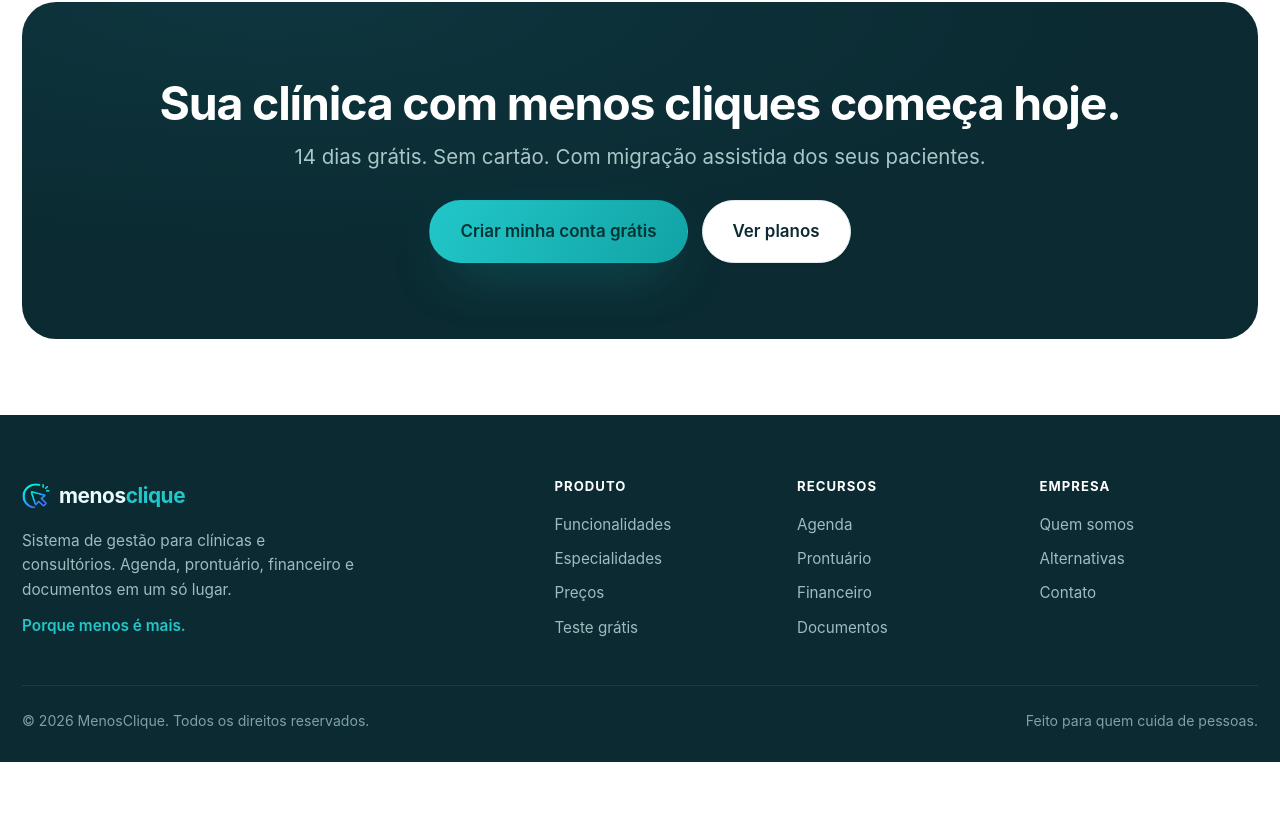
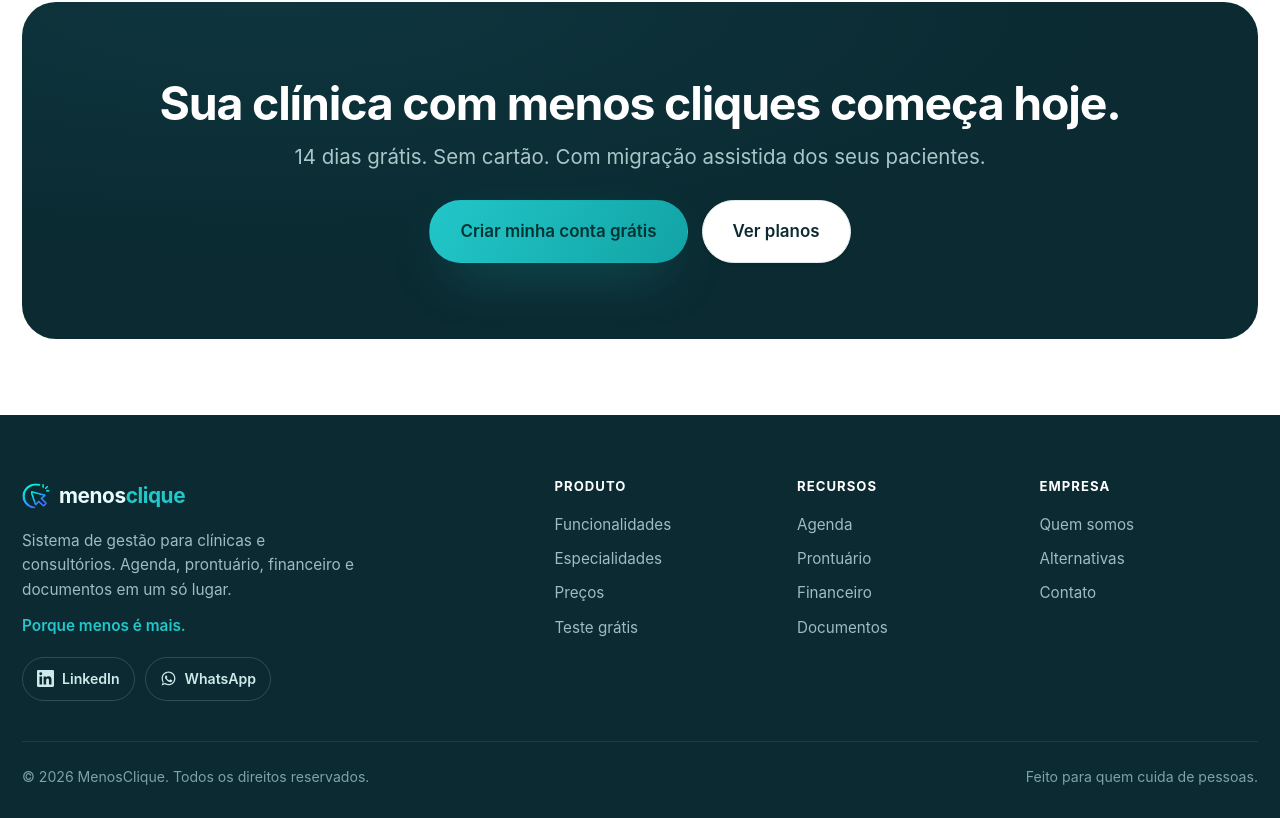
Before and after one commit to richardriviere-dev/menosclique-site, an Astro site: page / in a window 1280 px wide. Shown: the part 5878-6696 px from the top of the page. Before the commit the page ends 6640 px from the top, so only its background shows below. Built offline with nearby package versions, Linux system fonts and the light colour scheme; Astro itself is replaced by a stand-in of ours; a web font is replaced by a local one.

Commit message:
Rodape: perfis oficiais (LinkedIn e WhatsApp) como link visivel
O sameAs declara a entidade para as maquinas, mas o Google pesa mais um link
real e o visitante precisa de um caminho para conferir a empresa antes de
assinar. Pilulas com alvo de toque de 44px, em todas as paginas.

Co-Authored-By: Claude Fable 5.1 <noreply@anthropic.com>

```diff
--- a/src/layouts/Base.astro
+++ b/src/layouts/Base.astro
@@ -214,6 +214,20 @@ const softwareSchema = {
           <div class="foot__logo"><img src="/menosclique-icon.png" alt="" width="30" height="30" /><span>menos<b>clique</b></span></div>
           <p>Sistema de gestão para clínicas e consultórios. Agenda, prontuário, financeiro e documentos em um só lugar.</p>
           <p class="foot__slogan">Porque menos é mais.</p>
+          <!-- Perfis oficiais: link REAL (o Google pesa mais que a declaração em sameAs)
+               e caminho para o visitante conferir a empresa antes de assinar. -->
+          <div class="foot__social">
+            <a href="https://www.linkedin.com/company/menosclique/" target="_blank" rel="noopener me"
+               aria-label="MenosClique no LinkedIn" title="MenosClique no LinkedIn">
+              <svg viewBox="0 0 24 24" fill="currentColor" aria-hidden="true"><path d="M20.45 20.45h-3.56v-5.57c0-1.33-.03-3.04-1.85-3.04-1.86 0-2.14 1.45-2.14 2.94v5.67H9.35V9h3.41v1.56h.05a3.74 3.74 0 0 1 3.37-1.85c3.6 0 4.27 2.37 4.27 5.46v6.28zM5.34 7.43a2.07 2.07 0 1 1 0-4.14 2.07 2.07 0 0 1 0 4.14zm1.78 13.02H3.55V9h3.57v11.45zM22.22 0H1.77C.79 0 0 .77 0 1.72v20.56C0 23.23.79 24 1.77 24h20.45c.98 0 1.78-.77 1.78-1.72V1.72C24 .77 23.2 0 22.22 0z"/></svg>
+              <span>LinkedIn</span>
+            </a>
+            <a href="https://wa.me/5511987779910" target="_blank" rel="noopener"
+               aria-label="Falar com o MenosClique no WhatsApp" title="Falar no WhatsApp">
+              <svg viewBox="0 0 32 32" fill="currentColor" aria-hidden="true"><path d="M16 3C8.8 3 3 8.7 3 15.8c0 2.6.8 5.1 2.2 7.2L3 29l6.2-2.1c2 1.1 4.4 1.7 6.8 1.7 7.2 0 13-5.7 13-12.8S23.2 3 16 3zm0 23.4c-2.1 0-4.2-.6-6-1.7l-.4-.3-3.7 1.2 1.2-3.5-.3-.4A10.4 10.4 0 0 1 5.4 15.8C5.4 10 10.2 5.4 16 5.4s10.6 4.6 10.6 10.4S21.8 26.4 16 26.4zm5.8-7.7c-.3-.2-1.9-.9-2.2-1s-.5-.2-.7.2-.8 1-1 1.2-.4.2-.7.1a8.6 8.6 0 0 1-4.3-3.7c-.3-.6.3-.5.9-1.7.1-.2 0-.4 0-.6l-1-2.3c-.3-.6-.5-.5-.7-.5h-.6c-.2 0-.6.1-.9.4s-1.2 1.1-1.2 2.8 1.2 3.3 1.4 3.5c.2.2 2.4 3.6 5.8 5 2.2.9 3 .9 4 .8.6-.1 1.9-.8 2.2-1.5s.3-1.4.2-1.5c-.1-.2-.3-.3-.6-.4z"/></svg>
+              <span>WhatsApp</span>
+            </a>
+          </div>
         </div>
         <div class="foot__cols">
           <div>
@@ -277,6 +291,13 @@ const softwareSchema = {
     .foot__logo span { font-family: var(--font-display); font-weight: 700; font-size: 1.3rem; color: #eafcfd; letter-spacing: -.02em; }
     .foot__logo b { color: var(--turq); font-weight: 700; }
     .foot__brand p { color: #9dbdc0; max-width: 340px; font-size: .96rem; }
+    /* Perfis oficiais — alvo de toque confortável (44px) em qualquer largura. */
+    .foot__social { display: flex; flex-wrap: wrap; gap: 10px; margin-top: 18px; }
+    .foot__social a { display: inline-flex; align-items: center; gap: 8px; min-height: 44px; padding: 0 14px;
+      border: 1px solid rgba(255,255,255,.16); border-radius: 999px; color: #cfe9ea; font-size: .88rem; font-weight: 600;
+      transition: color .2s, border-color .2s, background .2s; }
+    .foot__social a:hover, .foot__social a:focus-visible { color: #04333a; background: var(--turq); border-color: transparent; }
+    .foot__social svg { width: 17px; height: 17px; }
     .foot__slogan { margin-top: 12px; color: var(--turq) !important; font-family: var(--font-display); font-weight: 600; }
     .foot__cols { display: grid; grid-template-columns: repeat(3, 1fr); gap: 24px; }
     .foot__cols h3 { color: #fff; font-size: .82rem; font-weight: 700; text-transform: uppercase; letter-spacing: .08em; margin-bottom: 14px; }
```
